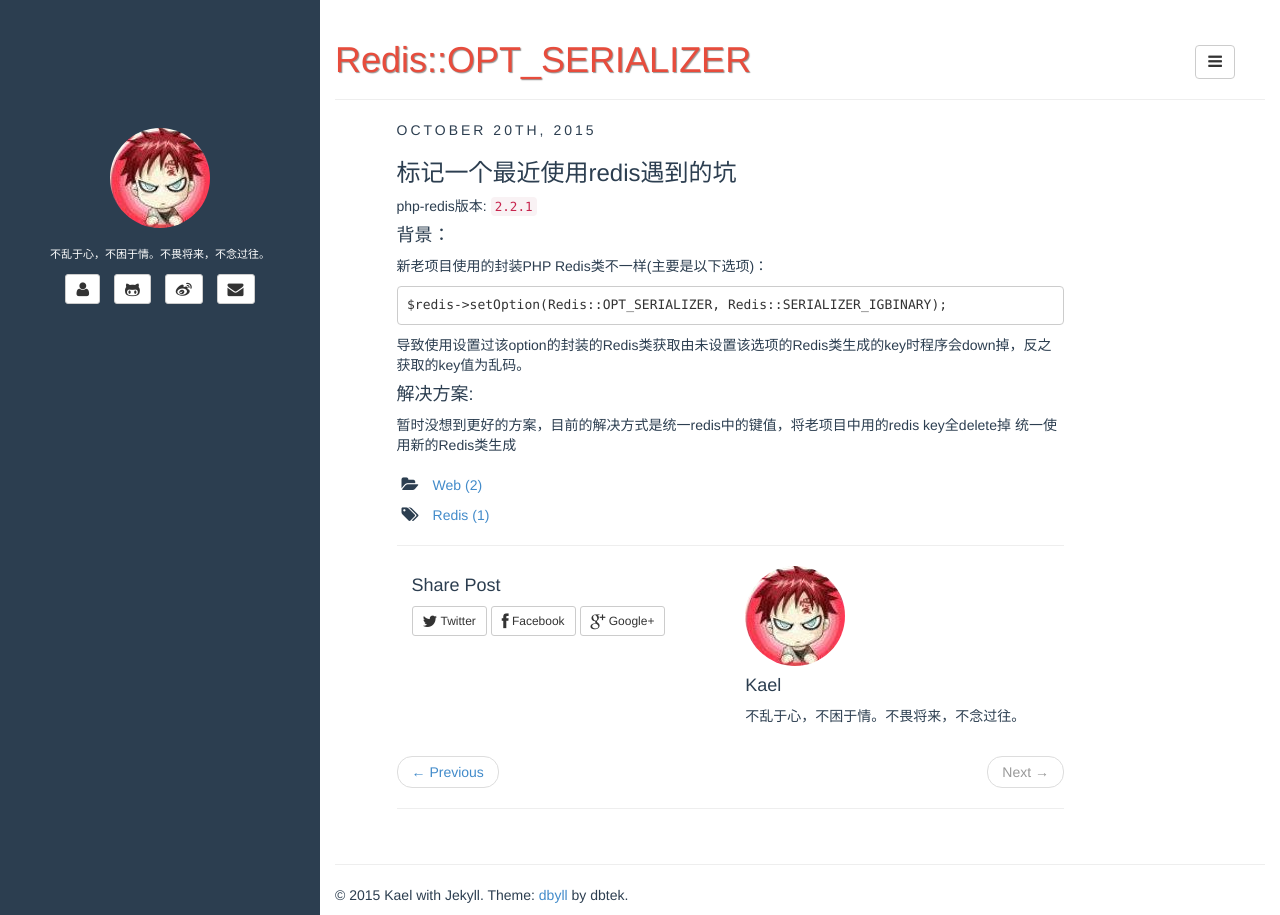
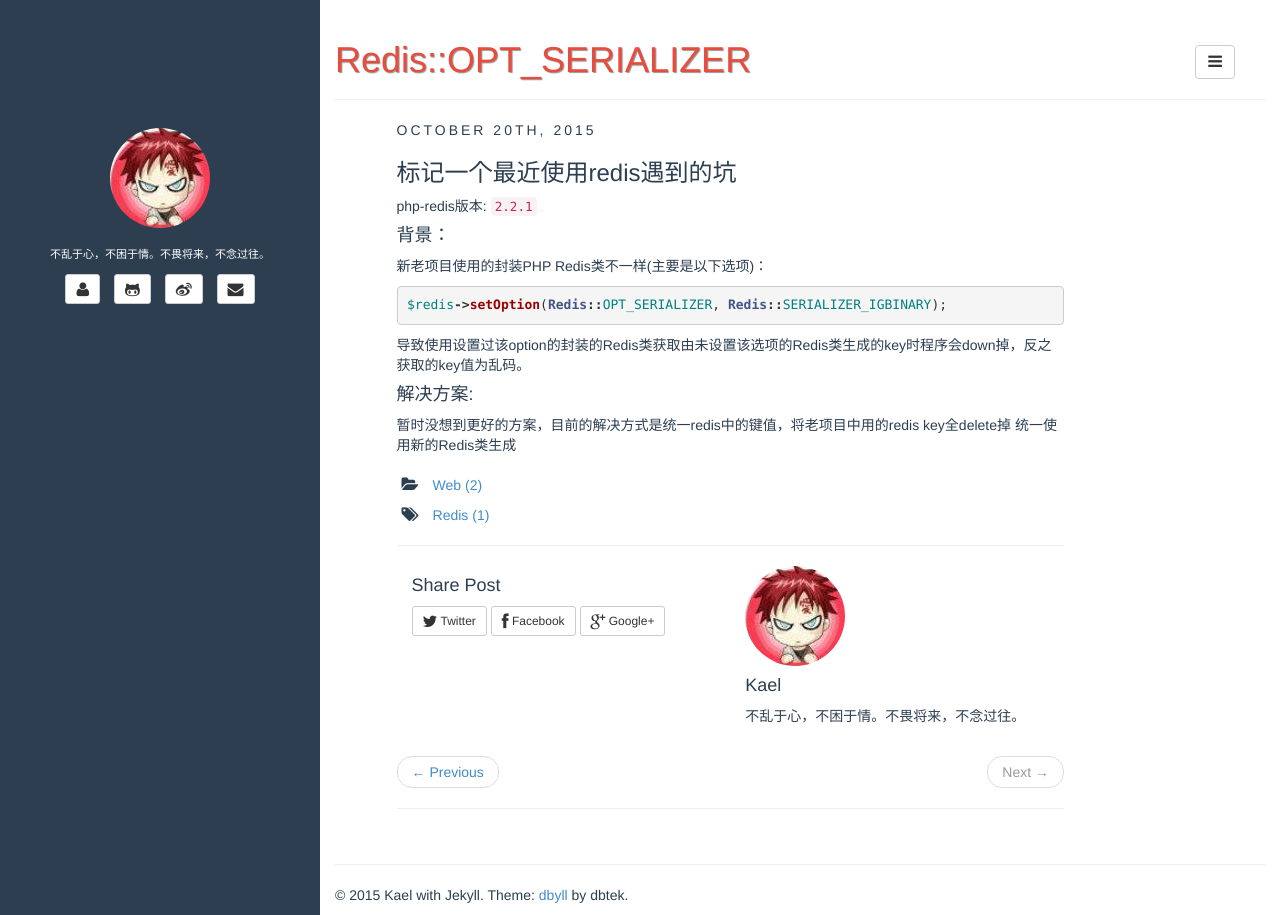
Before and after one commit to kaelli1234/kaelli1234.github.io, a Jekyll site: the page built from _posts/2015-10-20-redis-option.md, in a window 1280 px wide. Built offline with Jekyll 4.4.1, drawn with Linux system fonts in a browser that asks for light colours; comment, search, counter and statistics services are not loaded.

Commit message:
modifies code style
Signed-off-by: Kael Li <kaelli@gmail.com>

```diff
--- a/_posts/2015-10-20-redis-option.md
+++ b/_posts/2015-10-20-redis-option.md
@@ -13,9 +13,9 @@ php-redis版本: `2.2.1`
 #### 背景：
 新老项目使用的封装PHP Redis类不一样(主要是以下选项)：
 
-~~~
+{% highlight php %}
 $redis->setOption(Redis::OPT_SERIALIZER, Redis::SERIALIZER_IGBINARY);
-~~~
+{% endhighlight %}
 
 导致使用设置过该option的封装的Redis类获取由未设置该选项的Redis类生成的key时程序会down掉，反之获取的key值为乱码。
 
```
Also changed, not shown: _posts/2015-09-30-hello-world.md (+3 -2 lines).
